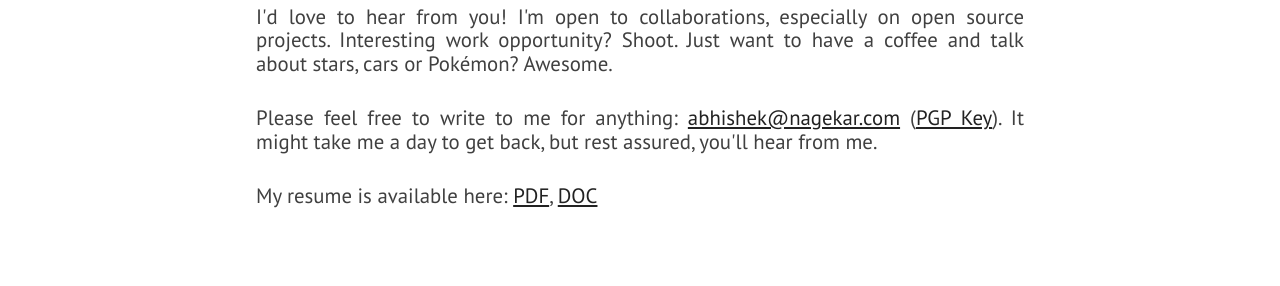
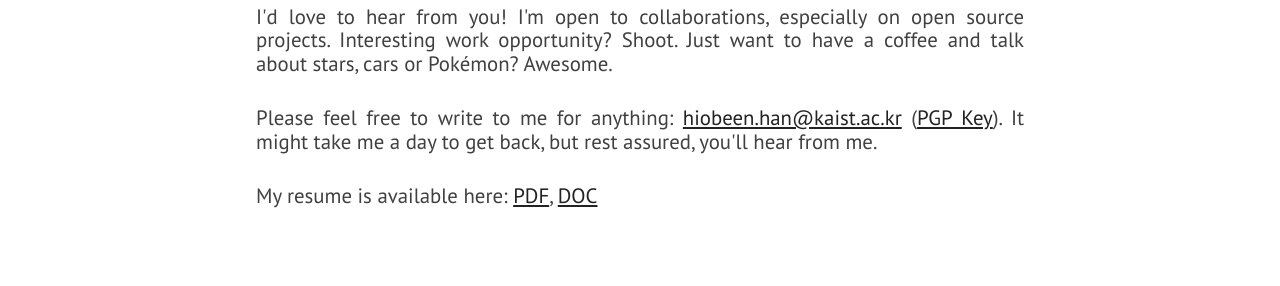
Before and after one commit to HioBeen-Han/hiobeen-han.github.io, a Jekyll site: the page built from index.html, in a window 1280 px wide and 900 px high, scrolled down 5081 px. Shown: the part 271-557 px from the top of the window. Built offline with Jekyll 4.4.1, drawn with Linux system fonts in a browser that asks for light colours; nearby versions of some CDN libraries.

```diff
--- a/_config.yml
+++ b/_config.yml
@@ -1,17 +1,17 @@
 title: HioBeen Han
 description: Neurosci & CogSci researcher
-site_title: '@hiobeenhan - HioBeen Han'
+site_title: 'hiobeen_han@github_blog'
 
 # Build settings
 markdown: kramdown
 exclude: [vendor/ruby]
 
 # Personalization
-github_username: abhn
-blog_url: https://www.nagekar.com
-email: abhishek@nagekar.com
+github_username: hiobeen-han
+blog_url: https://hiobeen-han.github.io
+email: hiobeen.han@kaist.ac.kr
 keybase_username: abhn
-twitter_username: abhn_
+twitter_username: hiobeen_han
 reddit_username: abhn
 
 # absolute or relative
```
